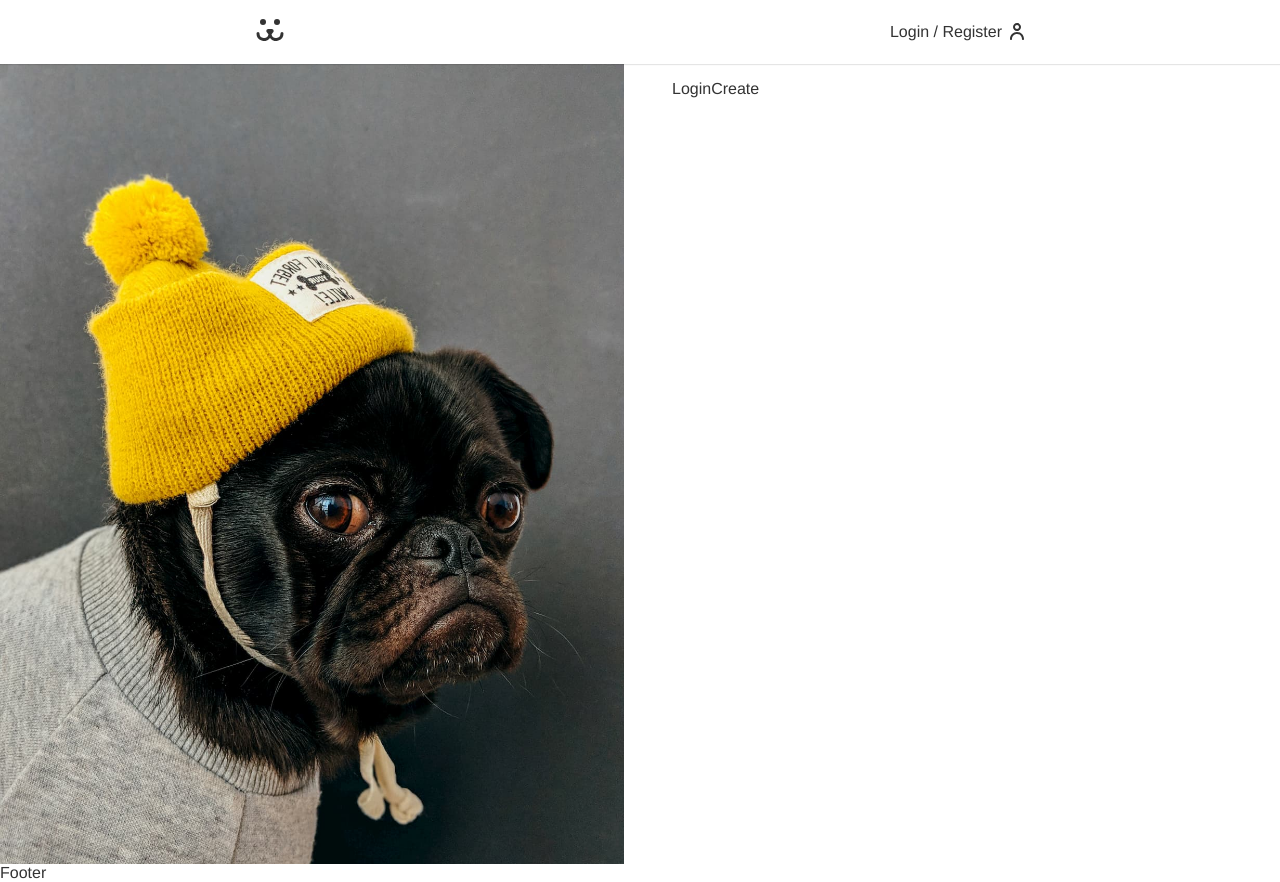
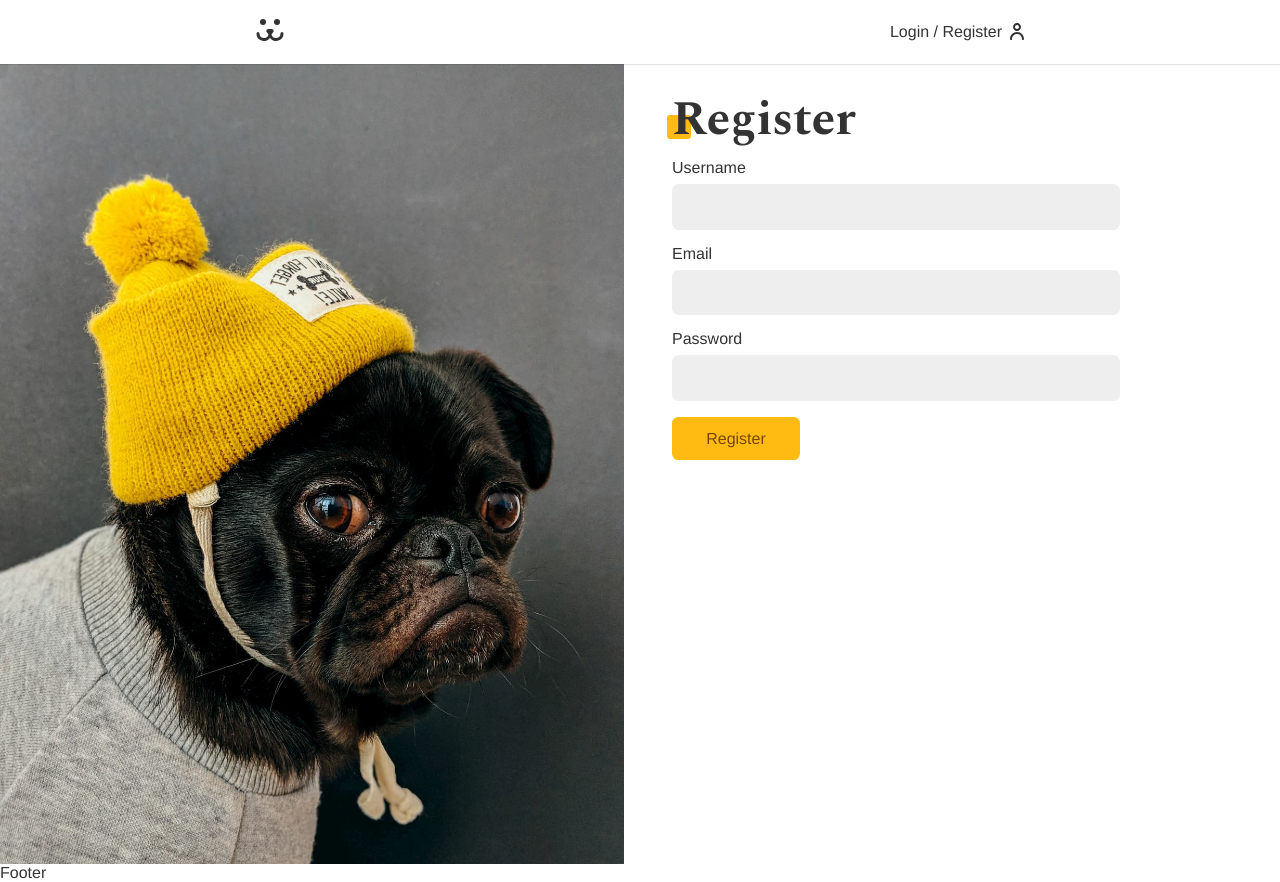
Before and after one commit to lucassodresa/dogs, a React (Create React App) app: page /login/create in a window 1280 px wide. Built offline with nearby package versions, Linux system fonts and the light colour scheme.

Commit message:
login create implemented (register)

```diff
--- a/src/Components/Login/LoginCreate.js
+++ b/src/Components/Login/LoginCreate.js
@@ -1,7 +1,51 @@
-import React from "react";
+import React, { useCallback, useContext } from "react";
+import registerSchema from "../../Constants/Schemas/registerSchema";
+import { UserContext } from "../../Contexts/UserContext";
+import useFetch from "../../Hooks/useFetch";
+import useForm from "../../Hooks/useForm";
+import { USER_POST } from "../../Utils/api";
+import { hasInvalidField } from "../../Utils/Form";
+import Button from "../Forms/Button";
+import Input from "../Forms/Input";
+import Error from "../Helper/Error";
 
 const LoginCreate = () => {
-  return <div>LoginCreate</div>;
+  const username = useForm(registerSchema, "username");
+  const email = useForm(registerSchema, "email");
+  const password = useForm(registerSchema, "password");
+  const { userLogin } = useContext(UserContext);
+  const { loading, error, request } = useFetch();
+
+  const handleSubmit = useCallback(
+    async (event) => {
+      event.preventDefault();
+      const fields = [username, email, password];
+      if (!(await hasInvalidField(fields))) {
+        const { url, options } = USER_POST({
+          username: username.value,
+          email: email.value,
+          password: password.value,
+        });
+        const { response } = await request(url, options);
+        response?.ok && userLogin(username.value, password.value);
+        console.log(response);
+      }
+    },
+    [username, email, password]
+  );
+
+  return (
+    <section className="animationLeft">
+      <h1 className="title">Register</h1>
+      <form onSubmit={handleSubmit}>
+        <Input label="Username" type="text" name="username" {...username} />
+        <Input label="Email" type="email" name="email" {...email} />
+        <Input label="Password" type="password" name="password" {...password} />
+        <Button loading={loading}>Register</Button>
+        <Error error={error} />
+      </form>
+    </section>
+  );
 };
 
 export default LoginCreate;
```
